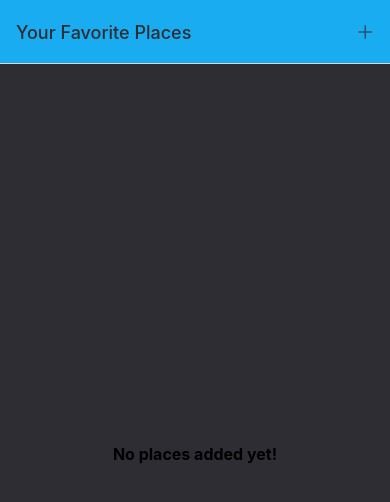
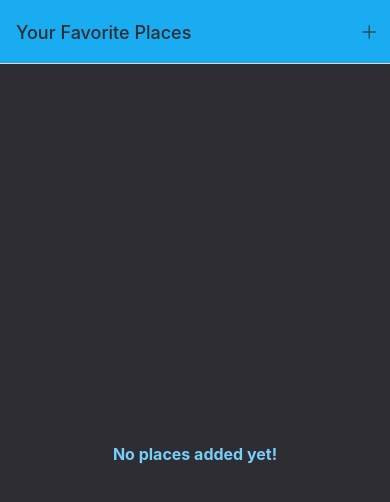
Before and after one commit to Shiva-Sankar-V/FavoritesPlace, a React Native app: screen / in a window 390 px wide. Shown: the top 502 px of the page. Built offline with nearby package versions, Linux system fonts and the light colour scheme.

Commit message:
changed the style for fallbacktext & icon button

```diff
--- a/components/Places/PlacesList.js
+++ b/components/Places/PlacesList.js
@@ -1,5 +1,6 @@
 import { FlatList, StyleSheet, View, Text } from "react-native";
 import PlaceItem from "./PlaceItem";
+import { Colors } from "../../constants/colors";
 
 const PlacesList = ({ places }) => {
   if (!places || places.length === 0) {
@@ -29,5 +30,6 @@ const styles = StyleSheet.create({
   fallbackText: {
     fontSize: 16,
     fontWeight: "bold",
+    color: Colors.primary200,
   },
 });
--- a/components/UI/IconButton.js
+++ b/components/UI/IconButton.js
@@ -17,7 +17,6 @@ export default IconButton;
 const styles = StyleSheet.create({
   button: {
     padding: 8,
-    margin: 4,
     justifyContent: "center",
     alignItems: "center",
   },
```
